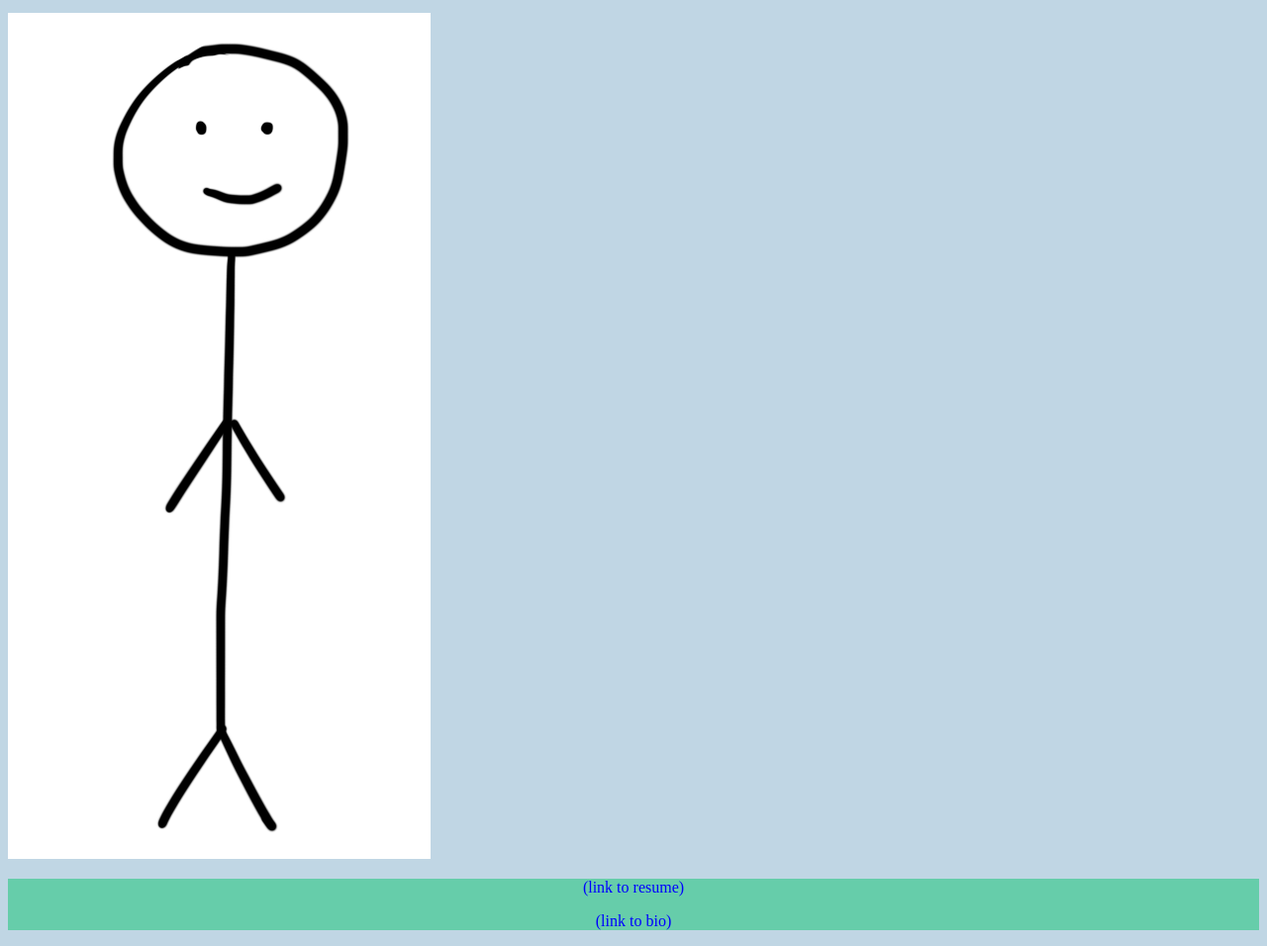
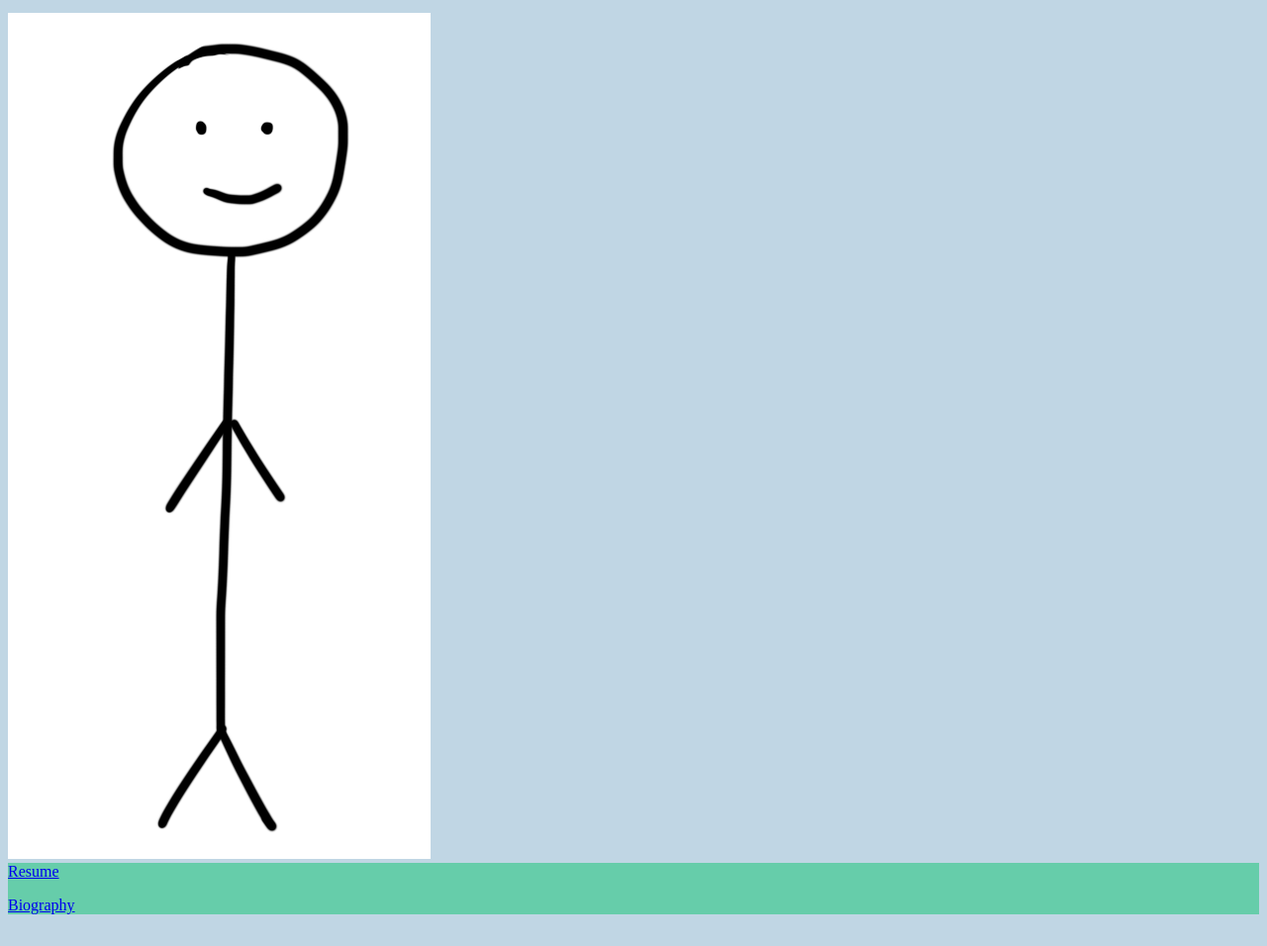
Before and after one commit to jtsai29/jtsai29.github.io, a plain HTML site: page index.html in a window 1280 px wide. Shown: the part 101-1057 px from the top of the page at 99% size. After the commit the page ends 1033 px from the top, so only its background shows below. Drawn offline with Linux system fonts and the light colour scheme.

Commit message:
all fixed char encode declare err

```diff
--- a/index.html
+++ b/index.html
@@ -2,7 +2,7 @@
 <html>
 
 <head>
-
+<meta charset="utf-8"/>
 <title>Home Page</title>
 <link rel="stylesheet" href="index_style.css">
 </head>
@@ -18,8 +18,9 @@
 <img src="self_photo.png" alt="jtsai05"/>
 
 <div id="links">
-<p>(link to resume)</p>
-<p>(link to bio)</p>
+<a href="resume.html">Resume</a>
+<p></p>
+<a href="bio.html">Biography</a>
 </div>
 
 </body>
```
Also changed, not shown: bio.html (+1 -0 lines), resume.html (+1 -1 lines).
